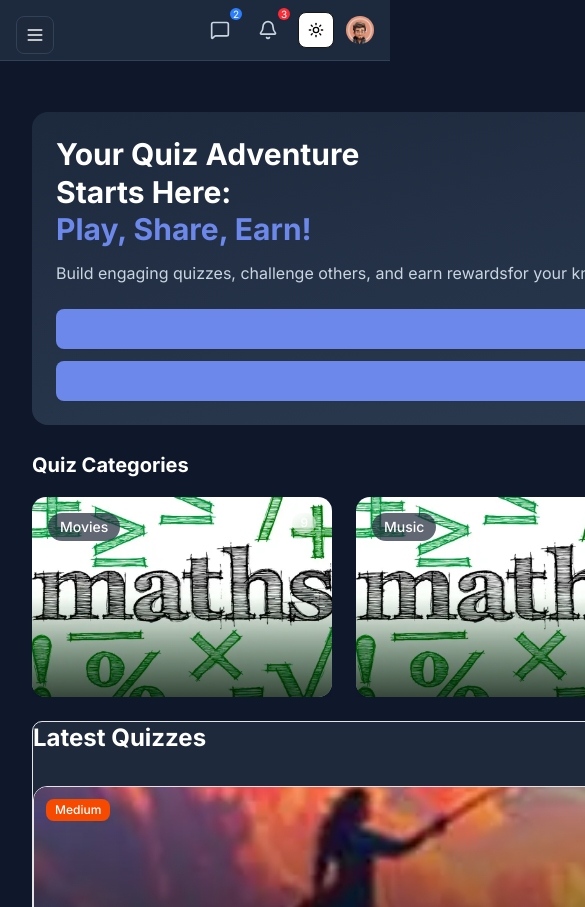
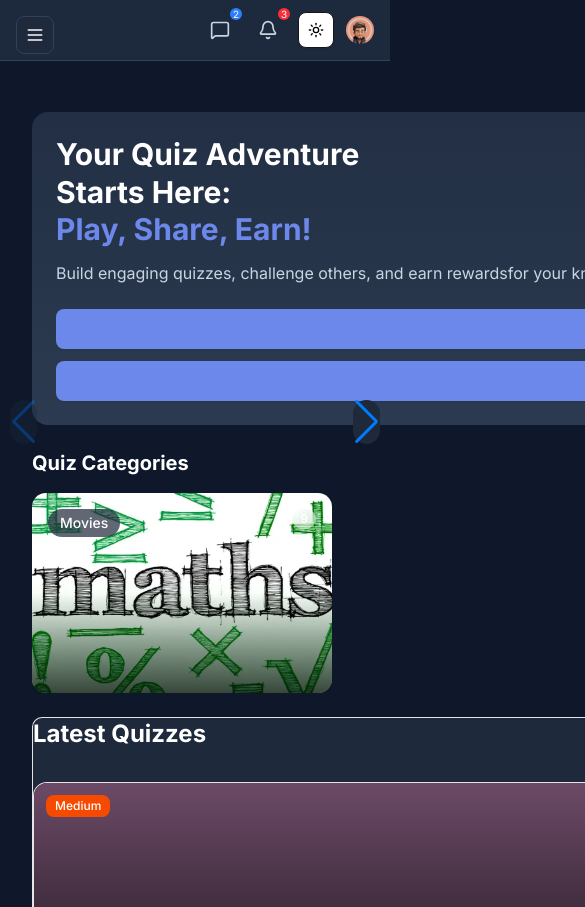
Before and after one commit to nguyennanhcd/quiz_frontend, a Next.js app: page / in a window 390 px wide. Shown: the top 907 px of the page, 585 px wide, since content can reach past the window. Built offline with nearby package versions, Linux system fonts and the light colour scheme.

Commit message:
feat: add swiper lib

```diff
--- a/src/app/page.tsx
+++ b/src/app/page.tsx
@@ -3,7 +3,7 @@ import { useState } from 'react'
 import { ChevronLeft, ChevronRight, Swords } from 'lucide-react'
 import { Button } from '@/components/ui/button'
 import categories from '@/constant/category'
-import { CategoryCard } from '@/components/CatergoryCard'
+import QuizCategories from '@/components/QuizCategories'
 import { quizzes } from '@/constant/quizzes'
 import QuizCard from '@/components/QuizCard'
 import Link from 'next/link'
@@ -63,32 +63,7 @@ export default function QuizHubDashboard() {
       </div>
 
       {/* Quiz Categories */}
-      <div className='mb-6 sm:mb-8'>
-        <div className='flex items-center justify-between mb-4 sm:mb-6'>
-          <h2 className='text-xl sm:text-2xl font-bold'>Quiz Categories</h2>
-          <div className='flex space-x-2'>
-            <Button size='sm'>
-              <ChevronLeft className='h-4 w-4' />
-            </Button>
-            <Button size='sm'>
-              <ChevronRight className='h-4 w-4' />
-            </Button>
-          </div>
-        </div>
-
-        <div className='flex overflow-x-auto gap-6 w-full'>
-          {categories.map((category) => (
-            <CategoryCard
-              key={category.id}
-              id={category.id}
-              name={category.name}
-              count={category.count}
-              slug={category.slug}
-              imageUrl={category.imageUrl}
-            />
-          ))}
-        </div>
-      </div>
+      <QuizCategories categories={categories} />
 
       {/* Latest Quizzes */}
       <div className=' bg-main text-white border rounded-lg lg:p-8 mb-10'>
--- a/src/components/CatergoryCard.tsx
+++ /dev/null
@@ -1,46 +0,0 @@
-import Image from 'next/image'
-import Link from 'next/link'
-
-interface CategoryCardProps {
-  id: string
-  name: string
-  count: number
-  slug: string
-  imageUrl: string
-}
-
-export function CategoryCard({
-  name,
-  count,
-  slug,
-  imageUrl
-}: CategoryCardProps) {
-  return (
-    <Link
-      href={`/quizzes/${slug}`}
-      className='block w-[300px] h-[200px] overflow-hidden' // Fixed size, no scroll
-      style={{ overscrollBehavior: 'none' }} // Prevent touch scroll chaining
-    >
-      <div className='relative w-full h-full rounded-xl overflow-hidden shadow-lg transition-transform duration-300 hover:scale-105'>
-        <Image
-          src={imageUrl || '/placeholder.svg'}
-          alt={`${name} Quiz Background`}
-          fill
-          className='object-cover'
-          priority
-        />
-        <div className='absolute inset-0 bg-gradient-to-t from-black/70 via-transparent to-transparent pointer-events-none' />
-
-        {/* Category Tag */}
-        <div className='absolute top-4 left-4 bg-gray-800/70 text-white px-3 py-1 rounded-full text-sm font-medium z-10'>
-          {name}
-        </div>
-
-        {/* Count Badge */}
-        <div className='absolute top-4 right-4 bg-white/40 backdrop-blur-sm rounded-full px-2 py-0.5 text-xs font-medium'>
-          {count}
-        </div>
-      </div>
-    </Link>
-  )
-}
--- /dev/null
+++ b/src/components/QuizCategories.tsx
@@ -0,0 +1,114 @@
+import Image from 'next/image'
+import Link from 'next/link'
+import { Swiper, SwiperSlide } from 'swiper/react'
+import { Navigation } from 'swiper/modules'
+import 'swiper/css'
+import 'swiper/css/navigation'
+
+interface CategoryCardProps {
+  id: string
+  name: string
+  count: number
+  slug: string
+  imageUrl: string
+}
+
+function CategoryCard({ name, count, slug, imageUrl }: CategoryCardProps) {
+  return (
+    <Link
+      href={`/quizzes/${slug}`}
+      className='block w-[300px] h-[200px] overflow-hidden'
+    >
+      <div className='relative w-full h-full rounded-xl overflow-hidden shadow-lg transition-transform duration-300 hover:scale-105'>
+        <Image
+          src={imageUrl || '/placeholder.svg'}
+          alt={`${name} Quiz Background`}
+          fill
+          className='object-cover'
+          priority
+        />
+        <div className='absolute inset-0 bg-gradient-to-t from-black/70 via-transparent to-transparent pointer-events-none' />
+        <div className='absolute top-4 left-4 bg-gray-800/70 text-white px-3 py-1 rounded-full text-sm font-medium z-10'>
+          {name}
+        </div>
+        <div className='absolute top-4 right-4 bg-white/40 backdrop-blur-sm rounded-full px-2 py-0.5 text-xs font-medium'>
+          {count}
+        </div>
+      </div>
+    </Link>
+  )
+}
+
+export default function QuizCategories({
+  categories
+}: {
+  categories: CategoryCardProps[]
+}) {
+  return (
+    <div className='mb-6 sm:mb-8'>
+      <div className='flex items-center justify-between mb-4 sm:mb-6'>
+        <h2 className='text-xl sm:text-2xl font-bold'>Quiz Categories</h2>
+        <div className='flex space-x-2'>
+          <button className='swiper-button-prev bg-gray-800 text-white p-2 rounded-full hover:bg-gray-700'>
+            <svg
+              className='h-4 w-4'
+              fill='none'
+              stroke='currentColor'
+              viewBox='0 0 24 24'
+            >
+              <path
+                strokeLinecap='round'
+                strokeLinejoin='round'
+                strokeWidth={2}
+                d='M15 19l-7-7 7-7'
+              />
+            </svg>
+          </button>
+          <button className='swiper-button-next bg-gray-800 text-white p-2 rounded-full hover:bg-gray-700'>
+            <svg
+              className='h-4 w-4'
+              fill='none'
+              stroke='currentColor'
+              viewBox='0 0 24 24'
+            >
+              <path
+                strokeLinecap='round'
+                strokeLinejoin='round'
+                strokeWidth={2}
+                d='M9 5l7 7-7 7'
+              />
+            </svg>
+          </button>
+        </div>
+      </div>
+
+      <Swiper
+        modules={[Navigation]}
+        spaceBetween={24}
+        slidesPerView={1}
+        navigation={{
+          nextEl: '.swiper-button-next',
+          prevEl: '.swiper-button-prev'
+        }}
+        breakpoints={{
+          640: { slidesPerView: 2 },
+          768: { slidesPerView: 3 },
+          1024: { slidesPerView: 4 }
+        }}
+        className='w-full'
+      >
+        {categories.map((category) => (
+          <SwiperSlide key={category.id}>
+            <CategoryCard
+              id={category.id}
+              name={category.name}
+              count={category.count}
+              slug={category.slug}
+              imageUrl={category.imageUrl}
+            />
+          </SwiperSlide>
+        ))}
+      </Swiper>
+    </div>
+  )
+}
--- a/src/constant/category.tsx
+++ b/src/constant/category.tsx
@@ -62,6 +62,22 @@ const categories = [
     updatedAt: '2025-07-15T17:30:00Z',
     isFeatured: true,
     imageUrl: '/categories.webp'
+  },
+  {
+    id: 'gay',
+    name: 'gay',
+    description:
+      'Challenge your brain with logic puzzles, riddles, and problem-solving tasks.',
+    color: 'bg-yellow-500',
+    textColor: 'text-black',
+    count: 4,
+    slug: 'puzzle',
+    popularity: 91,
+    difficultyRange: [3, 5],
+    createdAt: '2023-12-05T11:00:00Z',
+    updatedAt: '2025-07-15T17:30:00Z',
+    isFeatured: true,
+    imageUrl: '/categories.webp'
   }
 ]
 
--- /dev/null
+++ b/src/types/quizCategories.tsx
@@ -0,0 +1,15 @@
+export interface Category {
+  id: string
+  name: string
+  description: string
+  color: string
+  textColor: string
+  count: number
+  slug: string
+  popularity: number
+  difficultyRange: [number, number]
+  createdAt: string
+  updatedAt: string
+  isFeatured: boolean
+  imageUrl: string
+}
```
Also changed, not shown: 1 other file (tests, documents, lock files or other folders).
